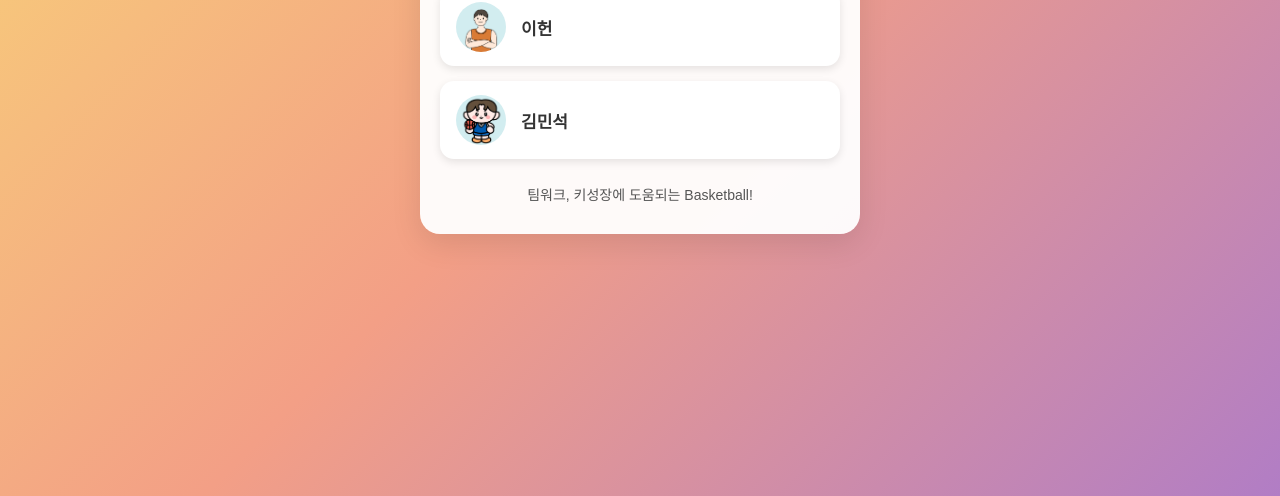
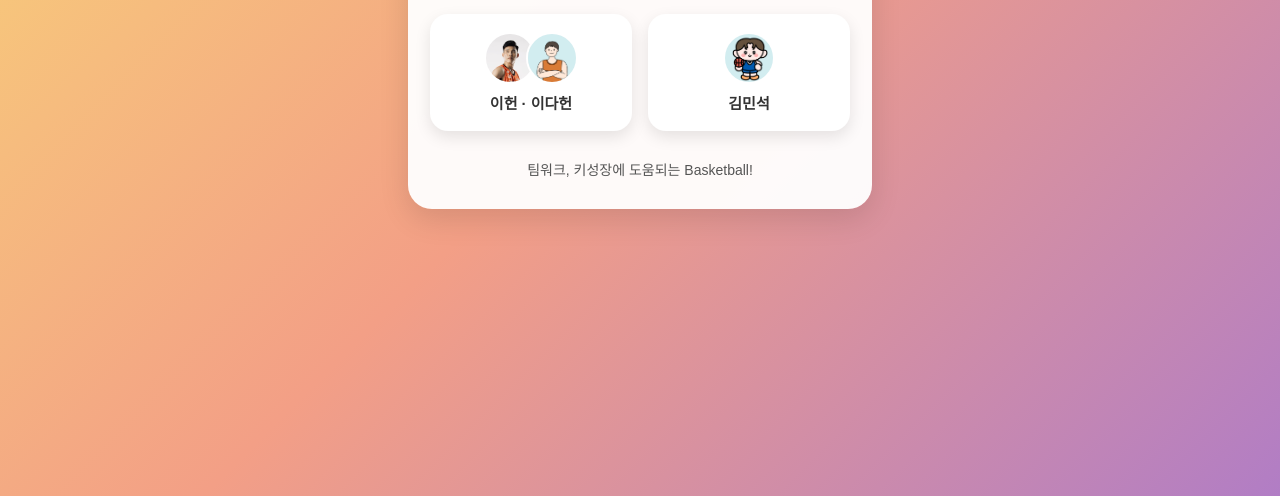
Before and after one commit to SoojinJung7/Bally-youth, a plain HTML site: page basketball.html in a window 1280 px wide. Shown: the part 380-876 px from the top of the page. Drawn offline with Linux system fonts and the light colour scheme.

Commit message:
윈도우에서 작업 끝

```diff
--- a/basketball.html
+++ b/basketball.html
@@ -4,12 +4,12 @@
   <meta charset="UTF-8" />
   <meta name="viewport" content="width=device-width, initial-scale=1.0"/>
   <title>농구 클래스 선택</title>
+
   <style>
     body {
       font-family: 'Arial', sans-serif;
       min-height: 100vh;
       background: linear-gradient(135deg, #F9D976, #F39F86, #B17DC5);
-      background-size: cover;
       display: flex;
       justify-content: center;
       align-items: center;
@@ -19,75 +19,108 @@
 
     .container {
       background-color: rgba(255, 255, 255, 0.95);
-      border-radius: 20px;
-      padding: 30px 20px;
-      max-width: 400px;
+      border-radius: 24px;
+      padding: 30px 22px;
+      max-width: 420px;
       width: 100%;
       text-align: center;
-      box-shadow: 0 10px 30px rgba(0, 0, 0, 0.1);
+      box-shadow: 0 10px 30px rgba(0, 0, 0, 0.12);
     }
 
     h1 {
       font-size: 24px;
-      margin-bottom: 25px;
+      margin-bottom: 26px;
     }
 
-    .teacher-button {
-      display: flex;
-      align-items: center;
-      gap: 15px;
-      width: 100%;
-      background-color: white;
-      padding: 14px 16px;
-      margin-bottom: 15px;
-      border: none;
-      border-radius: 14px;
-      box-shadow: 0 3px 8px rgba(0, 0, 0, 0.1);
-      cursor: pointer;
-      transition: all 0.2s ease-in-out;
-      text-align: left;
+    /* ✅ 카드 그리드 (기본: 모바일 1열) */
+    .card-grid {
+      display: grid;
+      grid-template-columns: 1fr;
+      gap: 16px;
+      margin-bottom: 28px;
     }
 
-    .teacher-button:hover {
-      background-color: #f0f0f0;
-      transform: translateY(-2px);
+    /* ✅ 태블릿·데스크톱: 2열 */
+    @media (min-width: 768px) {
+      .card-grid {
+        grid-template-columns: repeat(2, 1fr);
+      }
     }
 
-    .teacher-button img {
-      width: 50px;
-      height: 50px;
+    /* ✅ 카드 */
+    .teacher-card {
+      background: white;
+      border-radius: 18px;
+      padding: 18px 12px;
+      box-shadow: 0 6px 16px rgba(0,0,0,0.1);
+      cursor: pointer;
+      transition: all 0.2s ease;
+    }
+
+    .teacher-card:hover {
+      transform: translateY(-4px);
+      box-shadow: 0 10px 22px rgba(0,0,0,0.15);
+    }
+
+    /* ✅ 사진 묶음 */
+    .teacher-images {
+      display: flex;
+      justify-content: center;
+      margin-bottom: 10px;
+    }
+
+    .teacher-images img {
+      width: 48px;
+      height: 48px;
       border-radius: 50%;
       object-fit: cover;
-      flex-shrink: 0;
+      border: 2px solid #fff;
+      margin-left: -10px;
     }
 
+    .teacher-images img:first-child {
+      margin-left: 0;
+    }
+
+    /* ✅ 이름 */
     .teacher-name {
-      font-size: 17px;
+      font-size: 15px;
       font-weight: bold;
-      color: #333;
+      line-height: 1.3;
     }
 
     footer {
       font-size: 14px;
       color: #555;
-      margin-top: 25px;
     }
   </style>
 </head>
+
 <body>
 
   <div class="container">
     <h1>농구 클래스 선택</h1>
 
-    <button class="teacher-button" onclick="goTo('lee')">
-      <img src="lee.png" alt="이헌">
-      <span class="teacher-name">이헌</span>
-    </button>
+    <div class="card-grid">
 
-    <button class="teacher-button" onclick="goTo('kim')">
-      <img src="min.png" alt="김민석">
-      <span class="teacher-name">김민석</span>
-    </button>
+      <!-- 카드 1 -->
+      <div class="teacher-card" onclick="goTo('lee')">
+        <div class="teacher-images">
+          <img src="lee_1.png" alt="이헌">
+          <img src="lee.png" alt="이다헌">
+        </div>
+        <div class="teacher-name">이헌 · 이다헌</div>
+      </div>
+
+      <!-- 카드 2 -->
+      <div class="teacher-card" onclick="goTo('kim')">
+        <div class="teacher-images">
+          <img src="min.png" alt="김민석">
+        </div>
+        <div class="teacher-name">김민석</div>
+      </div>
+
+    </div>
 
     <footer>팀워크, 키성장에 도움되는 Basketball!</footer>
   </div>
```
Also changed, not shown: lee_1.png (added).
